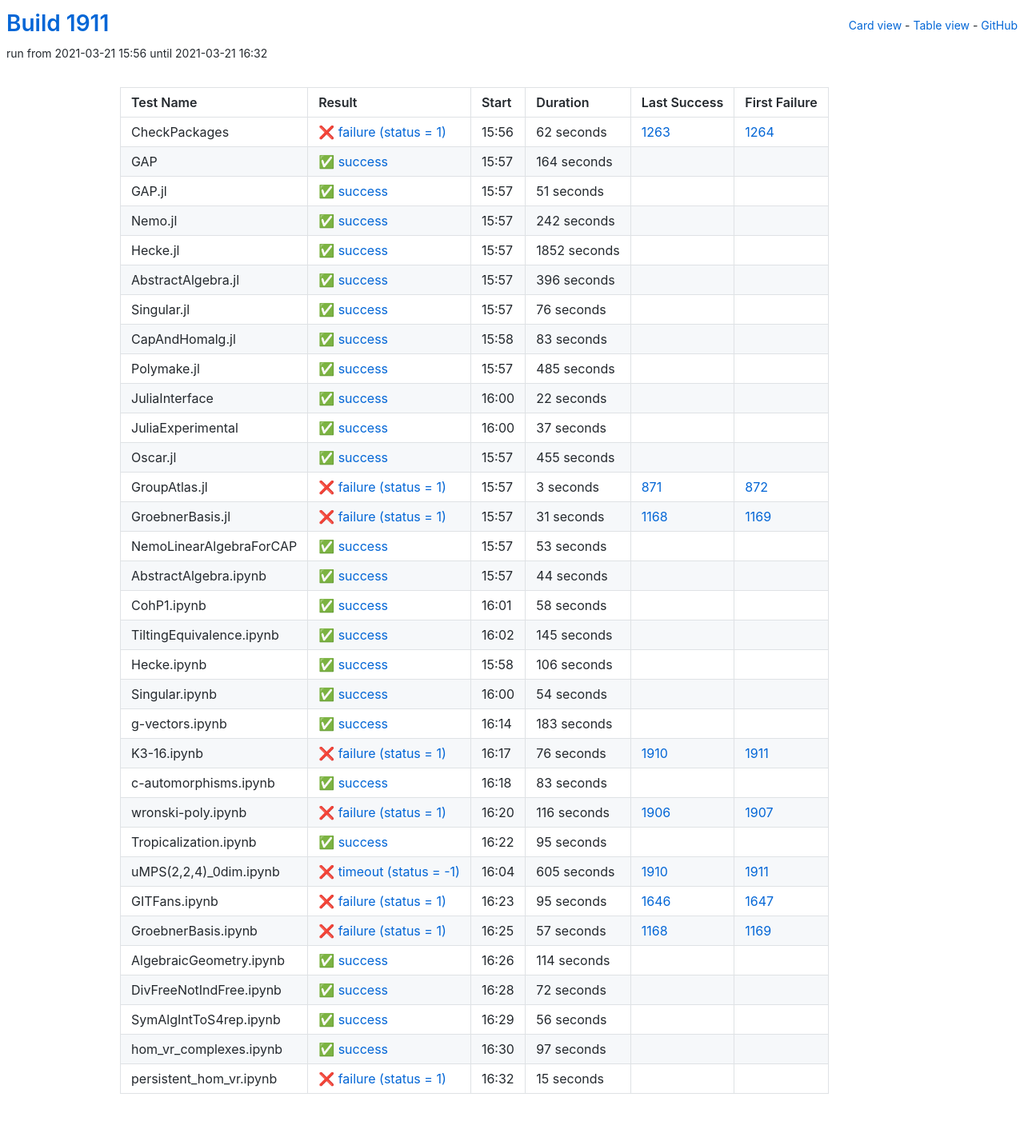
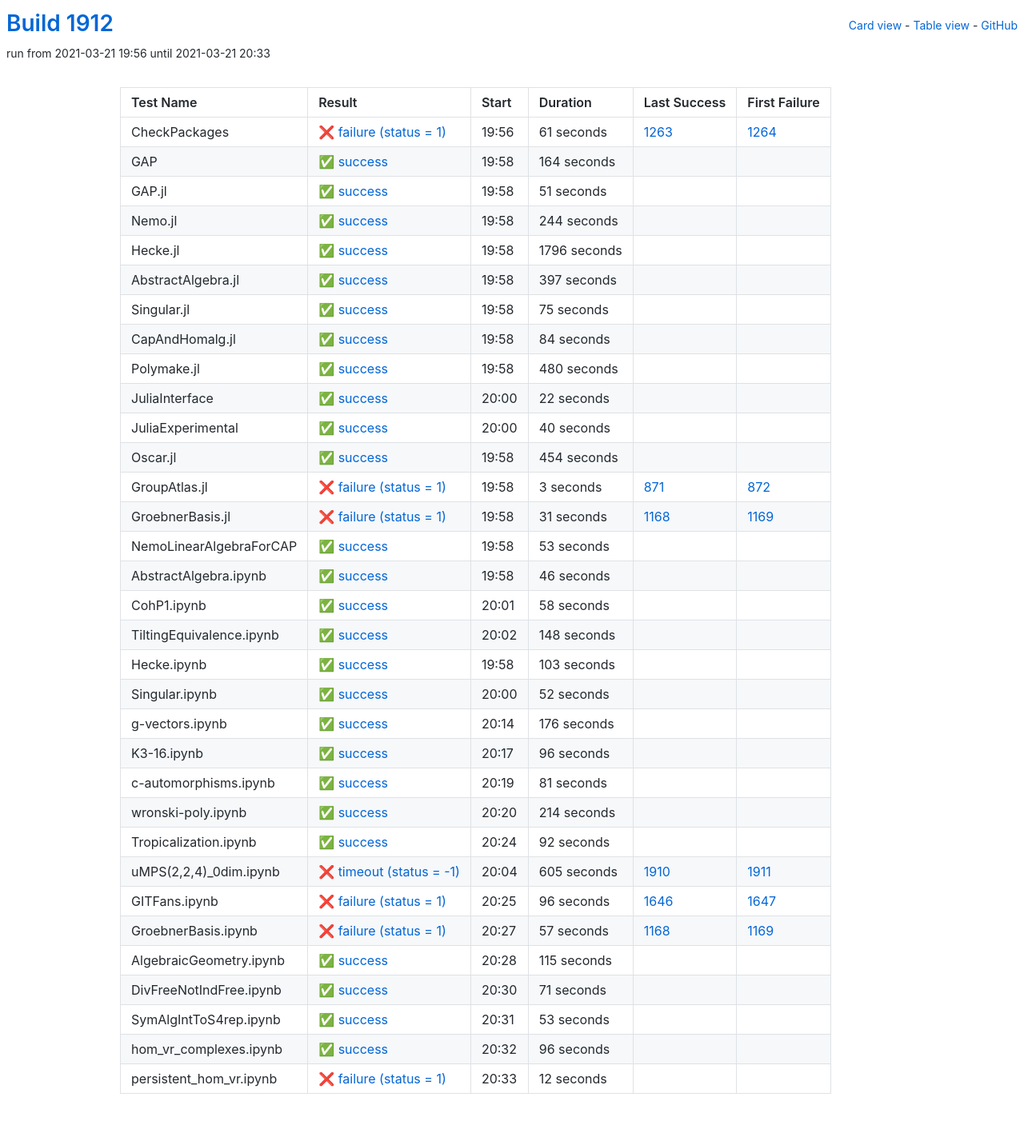
Before and after one commit to oscar-system/oscar-ci-status-stable, a Jekyll site: the page built from table.html, in a window 1280 px wide. Shown: the whole page at 80% size. Built offline with Jekyll 4.4.1, drawn with Linux system fonts in a browser that asks for light colours.

Commit message:
Build #1912

```diff
--- a/_data/ci.yml
+++ b/_data/ci.yml
@@ -1,6 +1,6 @@
 ---
-build: 1911
-build_url: https://oscarci.mathematik.uni-kl.de/job/oscar-stable/1911/
+build: 1912
+build_url: https://oscarci.mathematik.uni-kl.de/job/oscar-stable/1912/
 job: oscar-stable
 organization: oscar-system
 repo: oscar-ci-status-stable
@@ -8,20 +8,20 @@ repourl: https://github.com/oscar-system/oscar-ci-status-stable
 tests:
 - name: CheckPackages
   id: checkpackages
-  log: https://oscarci.mathematik.uni-kl.de/job/oscar-stable/1911/artifact/logs/build-1911/CheckPackages.log
-  start: 2021-03-21 15:56
+  log: https://oscarci.mathematik.uni-kl.de/job/oscar-stable/1912/artifact/logs/build-1912/CheckPackages.log
+  start: 2021-03-21 19:56
   success: false
   exitcode: 1
   status: failure
-  duration: 62
+  duration: 61
   last_success: 1263
   last_success_url: https://oscarci.mathematik.uni-kl.de/job/oscar-stable/1263/
   first_failure: 1264
   first_failure_url: https://oscarci.mathematik.uni-kl.de/job/oscar-stable/1264/
 - name: GAP
   id: gap
-  log: https://oscarci.mathematik.uni-kl.de/job/oscar-stable/1911/artifact/logs/build-1911/GAP.log
-  start: 2021-03-21 15:57
+  log: https://oscarci.mathematik.uni-kl.de/job/oscar-stable/1912/artifact/logs/build-1912/GAP.log
+  start: 2021-03-21 19:58
   success: true
   exitcode: 0
   status: success
@@ -32,8 +32,8 @@ tests:
   first_failure_url:
 - name: GAP.jl
   id: gap-jl
-  log: https://oscarci.mathematik.uni-kl.de/job/oscar-stable/1911/artifact/logs/build-1911/GAP.jl.log
-  start: 2021-03-21 15:57
+  log: https://oscarci.mathematik.uni-kl.de/job/oscar-stable/1912/artifact/logs/build-1912/GAP.jl.log
+  start: 2021-03-21 19:58
   success: true
   exitcode: 0
   status: success
@@ -44,80 +44,80 @@ tests:
   first_failure_url:
 - name: Nemo.jl
   id: nemo-jl
-  log: https://oscarci.mathematik.uni-kl.de/job/oscar-stable/1911/artifact/logs/build-1911/Nemo.jl.log
-  start: 2021-03-21 15:57
+  log: https://oscarci.mathematik.uni-kl.de/job/oscar-stable/1912/artifact/logs/build-1912/Nemo.jl.log
+  start: 2021-03-21 19:58
   success: true
   exitcode: 0
   status: success
-  duration: 242
+  duration: 244
   last_success: false
   last_success_url:
   first_failure: false
   first_failure_url:
 - name: Hecke.jl
   id: hecke-jl
-  log: https://oscarci.mathematik.uni-kl.de/job/oscar-stable/1911/artifact/logs/build-1911/Hecke.jl.log
-  start: 2021-03-21 15:57
+  log: https://oscarci.mathematik.uni-kl.de/job/oscar-stable/1912/artifact/logs/build-1912/Hecke.jl.log
+  start: 2021-03-21 19:58
   success: true
   exitcode: 0
   status: success
-  duration: 1852
+  duration: 1796
   last_success: false
   last_success_url:
   first_failure: false
   first_failure_url:
 - name: AbstractAlgebra.jl
   id: abstractalgebra-jl
-  log: https://oscarci.mathematik.uni-kl.de/job/oscar-stable/1911/artifact/logs/build-1911/AbstractAlgebra.jl.log
-  start: 2021-03-21 15:57
+  log: https://oscarci.mathematik.uni-kl.de/job/oscar-stable/1912/artifact/logs/build-1912/AbstractAlgebra.jl.log
+  start: 2021-03-21 19:58
   success: true
   exitcode: 0
   status: success
-  duration: 396
+  duration: 397
   last_success: false
   last_success_url:
   first_failure: false
   first_failure_url:
 - name: Singular.jl
   id: singular-jl
-  log: https://oscarci.mathematik.uni-kl.de/job/oscar-stable/1911/artifact/logs/build-1911/Singular.jl.log
-  start: 2021-03-21 15:57
+  log: https://oscarci.mathematik.uni-kl.de/job/oscar-stable/1912/artifact/logs/build-1912/Singular.jl.log
+  start: 2021-03-21 19:58
   success: true
   exitcode: 0
   status: success
-  duration: 76
+  duration: 75
   last_success: false
   last_success_url:
   first_failure: false
   first_failure_url:
 - name: CapAndHomalg.jl
   id: capandhomalg-jl
-  log: https://oscarci.mathematik.uni-kl.de/job/oscar-stable/1911/artifact/logs/build-1911/CapAndHomalg.jl.log
-  start: 2021-03-21 15:58
+  log: https://oscarci.mathematik.uni-kl.de/job/oscar-stable/1912/artifact/logs/build-1912/CapAndHomalg.jl.log
+  start: 2021-03-21 19:58
   success: true
   exitcode: 0
   status: success
-  duration: 83
+  duration: 84
   last_success: false
   last_success_url:
   first_failure: false
   first_failure_url:
 - name: Polymake.jl
   id: polymake-jl
-  log: https://oscarci.mathematik.uni-kl.de/job/oscar-stable/1911/artifact/logs/build-1911/Polymake.jl.log
-  start: 2021-03-21 15:57
+  log: https://oscarci.mathematik.uni-kl.de/job/oscar-stable/1912/artifact/logs/build-1912/Polymake.jl.log
+  start: 2021-03-21 19:58
   success: true
   exitcode: 0
   status: success
-  duration: 485
+  duration: 480
   last_success: false
   last_success_url:
   first_failure: false
   first_failure_url:
 - name: JuliaInterface
   id: juliainterface
-  log: https://oscarci.mathematik.uni-kl.de/job/oscar-stable/1911/artifact/logs/build-1911/JuliaInterface.log
-  start: 2021-03-21 16:00
+  log: https://oscarci.mathematik.uni-kl.de/job/oscar-stable/1912/artifact/logs/build-1912/JuliaInterface.log
+  start: 2021-03-21 20:00
   success: true
   exitcode: 0
   status: success
@@ -128,32 +128,32 @@ tests:
   first_failure_url:
 - name: JuliaExperimental
   id: juliaexperimental
-  log: https://oscarci.mathematik.uni-kl.de/job/oscar-stable/1911/artifact/logs/build-1911/JuliaExperimental.log
-  start: 2021-03-21 16:00
+  log: https://oscarci.mathematik.uni-kl.de/job/oscar-stable/1912/artifact/logs/build-1912/JuliaExperimental.log
+  start: 2021-03-21 20:00
   success: true
   exitcode: 0
   status: success
-  duration: 37
+  duration: 40
   last_success: false
   last_success_url:
   first_failure: false
   first_failure_url:
 - name: Oscar.jl
   id: oscar-jl
-  log: https://oscarci.mathematik.uni-kl.de/job/oscar-stable/1911/artifact/logs/build-1911/Oscar.jl.log
-  start: 2021-03-21 15:57
+  log: https://oscarci.mathematik.uni-kl.de/job/oscar-stable/1912/artifact/logs/build-1912/Oscar.jl.log
+  start: 2021-03-21 19:58
   success: true
   exitcode: 0
   status: success
-  duration: 455
+  duration: 454
   last_success: false
   last_success_url:
   first_failure: false
   first_failure_url:
 - name: GroupAtlas.jl
   id: groupatlas-jl
-  log: https://oscarci.mathematik.uni-kl.de/job/oscar-stable/1911/artifact/logs/build-1911/GroupAtlas.jl.log
-  start: 2021-03-21 15:57
+  log: https://oscarci.mathematik.uni-kl.de/job/oscar-stable/1912/artifact/logs/build-1912/GroupAtlas.jl.log
+  start: 2021-03-21 19:58
   success: false
   exitcode: 1
   status: failure
@@ -164,8 +164,8 @@ tests:
   first_failure_url: https://oscarci.mathematik.uni-kl.de/job/oscar-stable/872/
 - name: GroebnerBasis.jl
   id: groebnerbasis-jl
-  log: https://oscarci.mathematik.uni-kl.de/job/oscar-stable/1911/artifact/logs/build-1911/GroebnerBasis.jl.log
-  start: 2021-03-21 15:57
+  log: https://oscarci.mathematik.uni-kl.de/job/oscar-stable/1912/artifact/logs/build-1912/GroebnerBasis.jl.log
+  start: 2021-03-21 19:58
   success: false
   exitcode: 1
   status: failure
@@ -176,8 +176,8 @@ tests:
   first_failure_url: https://oscarci.mathematik.uni-kl.de/job/oscar-stable/1169/
 - name: NemoLinearAlgebraForCAP
   id: nemolinearalgebraforcap
-  log: https://oscarci.mathematik.uni-kl.de/job/oscar-stable/1911/artifact/logs/build-1911/NemoLinearAlgebraForCAP.log
-  start: 2021-03-21 15:57
+  log: https://oscarci.mathematik.uni-kl.de/job/oscar-stable/1912/artifact/logs/build-1912/NemoLinearAlgebraForCAP.log
+  start: 2021-03-21 19:58
   success: true
   exitcode: 0
   status: success
@@ -188,20 +188,20 @@ tests:
   first_failure_url:
 - name: AbstractAlgebra.ipynb
   id: abstractalgebra-ipynb
-  log: https://oscarci.mathematik.uni-kl.de/job/oscar-stable/1911/artifact/logs/build-1911/AbstractAlgebra.ipynb.log
-  start: 2021-03-21 15:57
+  log: https://oscarci.mathematik.uni-kl.de/job/oscar-stable/1912/artifact/logs/build-1912/AbstractAlgebra.ipynb.log
+  start: 2021-03-21 19:58
   success: true
   exitcode: 0
   status: success
-  duration: 44
+  duration: 46
   last_success: false
   last_success_url:
   first_failure: false
   first_failure_url:
 - name: CohP1.ipynb
   id: cohp1-ipynb
-  log: https://oscarci.mathematik.uni-kl.de/job/oscar-stable/1911/artifact/logs/build-1911/CohP1.ipynb.log
-  start: 2021-03-21 16:01
+  log: https://oscarci.mathematik.uni-kl.de/job/oscar-stable/1912/artifact/logs/build-1912/CohP1.ipynb.log
+  start: 2021-03-21 20:01
   success: true
   exitcode: 0
   status: success
@@ -212,104 +212,104 @@ tests:
   first_failure_url:
 - name: TiltingEquivalence.ipynb
   id: tiltingequivalence-ipynb
-  log: https://oscarci.mathematik.uni-kl.de/job/oscar-stable/1911/artifact/logs/build-1911/TiltingEquivalence.ipynb.log
-  start: 2021-03-21 16:02
+  log: https://oscarci.mathematik.uni-kl.de/job/oscar-stable/1912/artifact/logs/build-1912/TiltingEquivalence.ipynb.log
+  start: 2021-03-21 20:02
   success: true
   exitcode: 0
   status: success
-  duration: 145
+  duration: 148
   last_success: false
   last_success_url:
   first_failure: false
   first_failure_url:
 - name: Hecke.ipynb
   id: hecke-ipynb
-  log: https://oscarci.mathematik.uni-kl.de/job/oscar-stable/1911/artifact/logs/build-1911/Hecke.ipynb.log
-  start: 2021-03-21 15:58
+  log: https://oscarci.mathematik.uni-kl.de/job/oscar-stable/1912/artifact/logs/build-1912/Hecke.ipynb.log
+  start: 2021-03-21 19:58
   success: true
   exitcode: 0
   status: success
-  duration: 106
+  duration: 103
   last_success: false
   last_success_url:
   first_failure: false
   first_failure_url:
 - name: Singular.ipynb
   id: singular-ipynb
-  log: https://oscarci.mathematik.uni-kl.de/job/oscar-stable/1911/artifact/logs/build-1911/Singular.ipynb.log
-  start: 2021-03-21 16:00
+  log: https://oscarci.mathematik.uni-kl.de/job/oscar-stable/1912/artifact/logs/build-1912/Singular.ipynb.log
+  start: 2021-03-21 20:00
   success: true
   exitcode: 0
   status: success
-  duration: 54
+  duration: 52
   last_success: false
   last_success_url:
   first_failure: false
   first_failure_url:
 - name: g-vectors.ipynb
   id: g-vectors-ipynb
-  log: https://oscarci.mathematik.uni-kl.de/job/oscar-stable/1911/artifact/logs/build-1911/g-vectors.ipynb.log
-  start: 2021-03-21 16:14
+  log: https://oscarci.mathematik.uni-kl.de/job/oscar-stable/1912/artifact/logs/build-1912/g-vectors.ipynb.log
+  start: 2021-03-21 20:14
   success: true
   exitcode: 0
   status: success
-  duration: 183
+  duration: 176
   last_success: false
   last_success_url:
   first_failure: false
   first_failure_url:
 - name: K3-16.ipynb
   id: k3-16-ipynb
-  log: https://oscarci.mathematik.uni-kl.de/job/oscar-stable/1911/artifact/logs/build-1911/K3-16.ipynb.log
-  start: 2021-03-21 16:17
-  success: false
-  exitcode: 1
-  status: failure
-  duration: 76
-  last_success: 1910
-  last_success_url: https://oscarci.mathematik.uni-kl.de/job/oscar-stable/1910/
-  first_failure: 1911
-  first_failure_url: https://oscarci.mathematik.uni-kl.de/job/oscar-stable/1911/
-- name: c-automorphisms.ipynb
-  id: c-automorphisms-ipynb
-  log: https://oscarci.mathematik.uni-kl.de/job/oscar-stable/1911/artifact/logs/build-1911/c-automorphisms.ipynb.log
-  start: 2021-03-21 16:18
+  log: https://oscarci.mathematik.uni-kl.de/job/oscar-stable/1912/artifact/logs/build-1912/K3-16.ipynb.log
+  start: 2021-03-21 20:17
   success: true
   exitcode: 0
   status: success
-  duration: 83
+  duration: 96
+  last_success: false
+  last_success_url:
+  first_failure: false
+  first_failure_url:
+- name: c-automorphisms.ipynb
+  id: c-automorphisms-ipynb
+  log: https://oscarci.mathematik.uni-kl.de/job/oscar-stable/1912/artifact/logs/build-1912/c-automorphisms.ipynb.log
+  start: 2021-03-21 20:19
+  success: true
+  exitcode: 0
+  status: success
+  duration: 81
   last_success: false
   last_success_url:
   first_failure: false
   first_failure_url:
 - name: wronski-poly.ipynb
   id: wronski-poly-ipynb
-  log: https://oscarci.mathematik.uni-kl.de/job/oscar-stable/1911/artifact/logs/build-1911/wronski-poly.ipynb.log
-  start: 2021-03-21 16:20
-  success: false
-  exitcode: 1
-  status: failure
-  duration: 116
-  last_success: 1906
-  last_success_url: https://oscarci.mathematik.uni-kl.de/job/oscar-stable/1906/
-  first_failure: 1907
-  first_failure_url: https://oscarci.mathematik.uni-kl.de/job/oscar-stable/1907/
-- name: Tropicalization.ipynb
-  id: tropicalization-ipynb
-  log: https://oscarci.mathematik.uni-kl.de/job/oscar-stable/1911/artifact/logs/build-1911/Tropicalization.ipynb.log
-  start: 2021-03-21 16:22
+  log: https://oscarci.mathematik.uni-kl.de/job/oscar-stable/1912/artifact/logs/build-1912/wronski-poly.ipynb.log
+  start: 2021-03-21 20:20
   success: true
   exitcode: 0
   status: success
-  duration: 95
+  duration: 214
+  last_success: false
+  last_success_url:
+  first_failure: false
+  first_failure_url:
+- name: Tropicalization.ipynb
+  id: tropicalization-ipynb
+  log: https://oscarci.mathematik.uni-kl.de/job/oscar-stable/1912/artifact/logs/build-1912/Tropicalization.ipynb.log
+  start: 2021-03-21 20:24
+  success: true
+  exitcode: 0
+  status: success
+  duration: 92
   last_success: false
   last_success_url:
   first_failure: false
   first_failure_url:
 - name: uMPS(2,2,4)_0dim.ipynb
   id: umps-2-2-4-0dim-ipynb
-  log: https://oscarci.mathematik.uni-kl.de/job/oscar-stable/1911/artifact/logs/build-1911/uMPS-2-2-4-_0dim.ipynb.log
-  start: 2021-03-21 16:04
+  log: https://oscarci.mathematik.uni-kl.de/job/oscar-stable/1912/artifact/logs/build-1912/uMPS-2-2-4-_0dim.ipynb.log
+  start: 2021-03-21 20:04
   success: false
   exitcode: -1
   status: timeout
@@ -320,20 +320,20 @@ tests:
   first_failure_url: https://oscarci.mathematik.uni-kl.de/job/oscar-stable/1911/
 - name: GITFans.ipynb
   id: gitfans-ipynb
-  log: https://oscarci.mathematik.uni-kl.de/job/oscar-stable/1911/artifact/logs/build-1911/GITFans.ipynb.log
-  start: 2021-03-21 16:23
+  log: https://oscarci.mathematik.uni-kl.de/job/oscar-stable/1912/artifact/logs/build-1912/GITFans.ipynb.log
+  start: 2021-03-21 20:25
   success: false
   exitcode: 1
   status: failure
-  duration: 95
+  duration: 96
   last_success: 1646
   last_success_url: https://oscarci.mathematik.uni-kl.de/job/oscar-stable/1646/
   first_failure: 1647
   first_failure_url: https://oscarci.mathematik.uni-kl.de/job/oscar-stable/1647/
 - name: GroebnerBasis.ipynb
   id: groebnerbasis-ipynb
-  log: https://oscarci.mathematik.uni-kl.de/job/oscar-stable/1911/artifact/logs/build-1911/GroebnerBasis.ipynb.log
-  start: 2021-03-21 16:25
+  log: https://oscarci.mathematik.uni-kl.de/job/oscar-stable/1912/artifact/logs/build-1912/GroebnerBasis.ipynb.log
+  start: 2021-03-21 20:27
   success: false
   exitcode: 1
   status: failure
@@ -344,60 +344,60 @@ tests:
   first_failure_url: https://oscarci.mathematik.uni-kl.de/job/oscar-stable/1169/
 - name: AlgebraicGeometry.ipynb
   id: algebraicgeometry-ipynb
-  log: https://oscarci.mathematik.uni-kl.de/job/oscar-stable/1911/artifact/logs/build-1911/AlgebraicGeometry.ipynb.log
-  start: 2021-03-21 16:26
+  log: https://oscarci.mathematik.uni-kl.de/job/oscar-stable/1912/artifact/logs/build-1912/AlgebraicGeometry.ipynb.log
+  start: 2021-03-21 20:28
   success: true
   exitcode: 0
   status: success
-  duration: 114
+  duration: 115
   last_success: false
   last_success_url:
   first_failure: false
   first_failure_url:
 - name: DivFreeNotIndFree.ipynb
   id: divfreenotindfree-ipynb
-  log: https://oscarci.mathematik.uni-kl.de/job/oscar-stable/1911/artifact/logs/build-1911/DivFreeNotIndFree.ipynb.log
-  start: 2021-03-21 16:28
+  log: https://oscarci.mathematik.uni-kl.de/job/oscar-stable/1912/artifact/logs/build-1912/DivFreeNotIndFree.ipynb.log
+  start: 2021-03-21 20:30
   success: true
   exitcode: 0
   status: success
-  duration: 72
+  duration: 71
   last_success: false
   last_success_url:
   first_failure: false
   first_failure_url:
 - name: SymAlgIntToS4rep.ipynb
   id: symalginttos4rep-ipynb
-  log: https://oscarci.mathematik.uni-kl.de/job/oscar-stable/1911/artifact/logs/build-1911/SymAlgIntToS4rep.ipynb.log
-  start: 2021-03-21 16:29
+  log: https://oscarci.mathematik.uni-kl.de/job/oscar-stable/1912/artifact/logs/build-1912/SymAlgIntToS4rep.ipynb.log
+  start: 2021-03-21 20:31
   success: true
   exitcode: 0
   status: success
-  duration: 56
+  duration: 53
   last_success: false
   last_success_url:
   first_failure: false
   first_failure_url:
 - name: hom_vr_complexes.ipynb
   id: hom-vr-complexes-ipynb
-  log: https://oscarci.mathematik.uni-kl.de/job/oscar-stable/1911/artifact/logs/build-1911/hom_vr_complexes.ipynb.log
-  start: 2021-03-21 16:30
+  log: https://oscarci.mathematik.uni-kl.de/job/oscar-stable/1912/artifact/logs/build-1912/hom_vr_complexes.ipynb.log
+  start: 2021-03-21 20:32
   success: true
   exitcode: 0
   status: success
-  duration: 97
+  duration: 96
   last_success: false
   last_success_url:
   first_failure: false
   first_failure_url:
 - name: persistent_hom_vr.ipynb
   id: persistent-hom-vr-ipynb
-  log: https://oscarci.mathematik.uni-kl.de/job/oscar-stable/1911/artifact/logs/build-1911/persistent_hom_vr.ipynb.log
-  start: 2021-03-21 16:32
+  log: https://oscarci.mathematik.uni-kl.de/job/oscar-stable/1912/artifact/logs/build-1912/persistent_hom_vr.ipynb.log
+  start: 2021-03-21 20:33
   success: false
   exitcode: 1
   status: failure
-  duration: 15
+  duration: 12
   last_success: false
   last_success_url:
   first_failure: false
```
Also changed, not shown: README.md.
